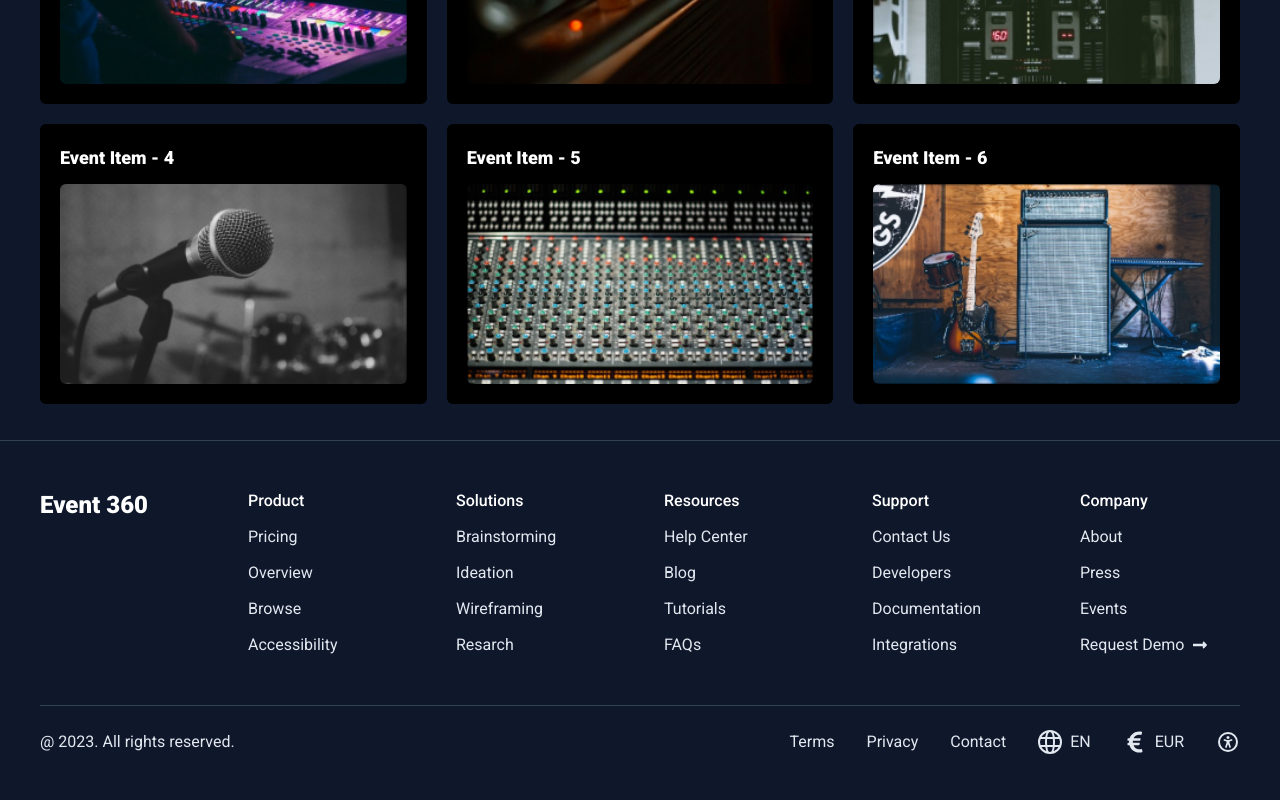
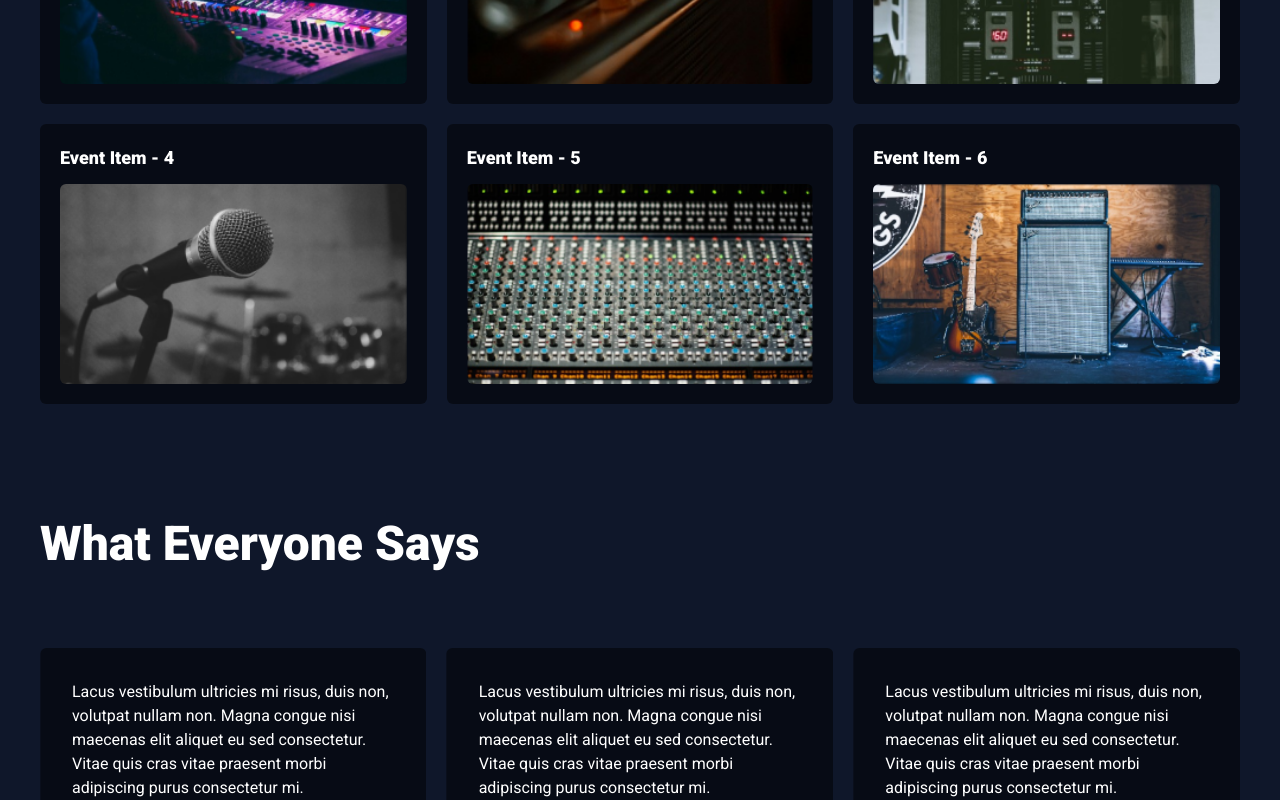
Before and after one commit to iibrahim70/event-360-client, a React (Vite) app: page / in a window 1280 px wide. Shown: the part 2000-2800 px from the top of the page. Before the commit the page ends 2778 px from the top, so only its background shows below. Built offline with nearby package versions, Linux system fonts and the light colour scheme.

Commit message:
added reviews section

```diff
--- a/package.json
+++ b/package.json
@@ -21,6 +21,7 @@
     "react-icons": "^5.0.1",
     "react-router-dom": "^6.22.0",
     "sort-by": "^1.2.0",
+    "swiper": "^11.0.6",
     "tailwind-merge": "^2.2.1",
     "tailwindcss-animate": "^1.0.7"
   },
--- a/src/components/EventItems.tsx
+++ b/src/components/EventItems.tsx
@@ -50,7 +50,7 @@ const EventItems = () => {
 
         <div className="grid grid-cols-1 lg:grid-cols-3 gap-5">
           {eventItems.map((item) => (
-            <div key={item.id} className="p-5 bg-black rounded-md">
+            <div key={item.id} className="p-5 bg-black/50 rounded-md">
               <h5>{item?.name}</h5>
 
               <img
--- a/src/components/Hero.tsx
+++ b/src/components/Hero.tsx
@@ -52,7 +52,7 @@ const Hero = () => {
         </div>
 
         {/* right side */}
-        <div className="lg:max-h-[calc(100dvh-120px)] lg:col-span-1 md:bg-black px-8 py-[30px] space-y-[30px] h-fit lg:h-full">
+        <div className="lg:max-h-[calc(100dvh-120px)] lg:col-span-1 md:bg-black/50 px-8 py-[30px] space-y-[30px] h-fit lg:h-full">
           <h5 className="px-5">OUR MOST POPULAR SERVICES</h5>
           <hr className="border-[#344E71]" />
 
--- /dev/null
+++ b/src/components/Reviews.tsx
@@ -0,0 +1,116 @@
+import { Swiper, SwiperSlide } from "swiper/react";
+import { Autoplay } from "swiper/modules";
+import "swiper/css";
+
+const Reviews = () => {
+  const reviewsData = [
+    {
+      id: 1,
+      name: "John Doe",
+      designation: "CEO, ABC Company",
+      review:
+        "Lacus vestibulum ultricies mi risus, duis non, volutpat nullam non. Magna congue nisi maecenas elit aliquet eu sed consectetur. Vitae quis cras vitae praesent morbi adipiscing purus consectetur mi.",
+      imageUrl:
+        "https://images.pexels.com/photos/14679355/pexels-photo-14679355.jpeg?auto=compress&cs=tinysrgb&w=600",
+    },
+    {
+      id: 2,
+      name: "Jane Smith",
+      designation: "Marketing Manager, XYZ Inc.",
+      review:
+        "Lacus vestibulum ultricies mi risus, duis non, volutpat nullam non. Magna congue nisi maecenas elit aliquet eu sed consectetur. Vitae quis cras vitae praesent morbi adipiscing purus consectetur mi.",
+      imageUrl:
+        "https://images.pexels.com/photos/14679355/pexels-photo-14679355.jpeg?auto=compress&cs=tinysrgb&w=600",
+    },
+    {
+      id: 3,
+      name: "Michael Johnson",
+      designation: "CTO, PQR Corporation",
+      review:
+        "Lacus vestibulum ultricies mi risus, duis non, volutpat nullam non. Magna congue nisi maecenas elit aliquet eu sed consectetur. Vitae quis cras vitae praesent morbi adipiscing purus consectetur mi.",
+      imageUrl:
+        "https://images.pexels.com/photos/14679355/pexels-photo-14679355.jpeg?auto=compress&cs=tinysrgb&w=600",
+    },
+    {
+      id: 4,
+      name: "Emily Brown",
+      designation: "HR Manager, LMN Group",
+      review:
+        "Lacus vestibulum ultricies mi risus, duis non, volutpat nullam non. Magna congue nisi maecenas elit aliquet eu sed consectetur. Vitae quis cras vitae praesent morbi adipiscing purus consectetur mi.",
+      imageUrl:
+        "https://images.pexels.com/photos/14679355/pexels-photo-14679355.jpeg?auto=compress&cs=tinysrgb&w=600",
+    },
+    {
+      id: 5,
+      name: "David Lee",
+      designation: "Finance Director, RST Enterprises",
+      review:
+        "Lacus vestibulum ultricies mi risus, duis non, volutpat nullam non. Magna congue nisi maecenas elit aliquet eu sed consectetur. Vitae quis cras vitae praesent morbi adipiscing purus consectetur mi.",
+      imageUrl:
+        "https://images.pexels.com/photos/14679355/pexels-photo-14679355.jpeg?auto=compress&cs=tinysrgb&w=600",
+    },
+    {
+      id: 6,
+      name: "Sarah Adams",
+      designation: "Operations Manager, UVW Corporation",
+      review:
+        "Lacus vestibulum ultricies mi risus, duis non, volutpat nullam non. Magna congue nisi maecenas elit aliquet eu sed consectetur. Vitae quis cras vitae praesent morbi adipiscing purus consectetur mi.",
+      imageUrl:
+        "https://images.pexels.com/photos/14679355/pexels-photo-14679355.jpeg?auto=compress&cs=tinysrgb&w=600",
+    },
+  ];
+
+  return (
+    <main className="section-wrapper py-10 lg:py-20 space-y-20">
+      <h2>What Everyone Says</h2>
+
+      <Swiper
+        slidesPerView={1}
+        spaceBetween={20}
+        autoplay={{
+          delay: 1000,
+          disableOnInteraction: false,
+        }}
+        pagination={{
+          clickable: true,
+        }}
+        breakpoints={{
+          1024: {
+            slidesPerView: 2,
+          },
+          1280: {
+            slidesPerView: 3,
+          },
+        }}
+        modules={[Autoplay]}
+        className="mySwiper"
+      >
+        {reviewsData.map((item) => (
+          <SwiperSlide
+            key={item?.id}
+            className="p-8 space-y-4 bg-black/50 rounded-md"
+          >
+            <p>{item?.review}</p>
+
+            <div className="flex items-center gap-4">
+              <div>
+                <img
+                  src={item?.imageUrl}
+                  alt={item?.designation}
+                  className="rounded-full h-16 w-16 object-cover"
+                />
+              </div>
+
+              <div>
+                <p>{item?.name}</p>
+                <p className="text-[#475569]">{item?.designation}</p>
+              </div>
+            </div>
+          </SwiperSlide>
+        ))}
+      </Swiper>
+    </main>
+  );
+};
+
+export default Reviews;
--- a/src/components/SectionTitle.tsx
+++ b/src/components/SectionTitle.tsx
@@ -11,7 +11,7 @@ const SectionTitle: React.FC<SectionTitleProps> = ({ title, description }) => {
       <h2>{title}</h2>
       <p
         dangerouslySetInnerHTML={{ __html: description }}
-        className="text-center"
+        className="text-center text-[#CBD5E1]"
       />
     </div>
   );
--- a/src/components/Services.tsx
+++ b/src/components/Services.tsx
@@ -63,7 +63,7 @@ const Services = () => {
           {eventDetails.map((item) => (
             <div
               key={item.id}
-              className="p-5 bg-black rounded-md"
+              className="p-5 bg-black/50 rounded-md"
               onMouseEnter={() => setHoveredId(item?.id)}
               onMouseLeave={() => setHoveredId(null)}
             >
--- a/src/pages/Home.tsx
+++ b/src/pages/Home.tsx
@@ -1,5 +1,6 @@
 import EventItems from "@/components/EventItems";
 import Hero from "@/components/Hero";
+import Reviews from "@/components/Reviews";
 import Services from "@/components/Services";
 
 const Home = () => {
@@ -8,6 +9,8 @@ const Home = () => {
       <Hero />
       <Services />
       <EventItems />
+
+      <Reviews />
     </main>
   );
 };
```
Also changed, not shown: 1 other file (tests, documents, lock files or other folders).
